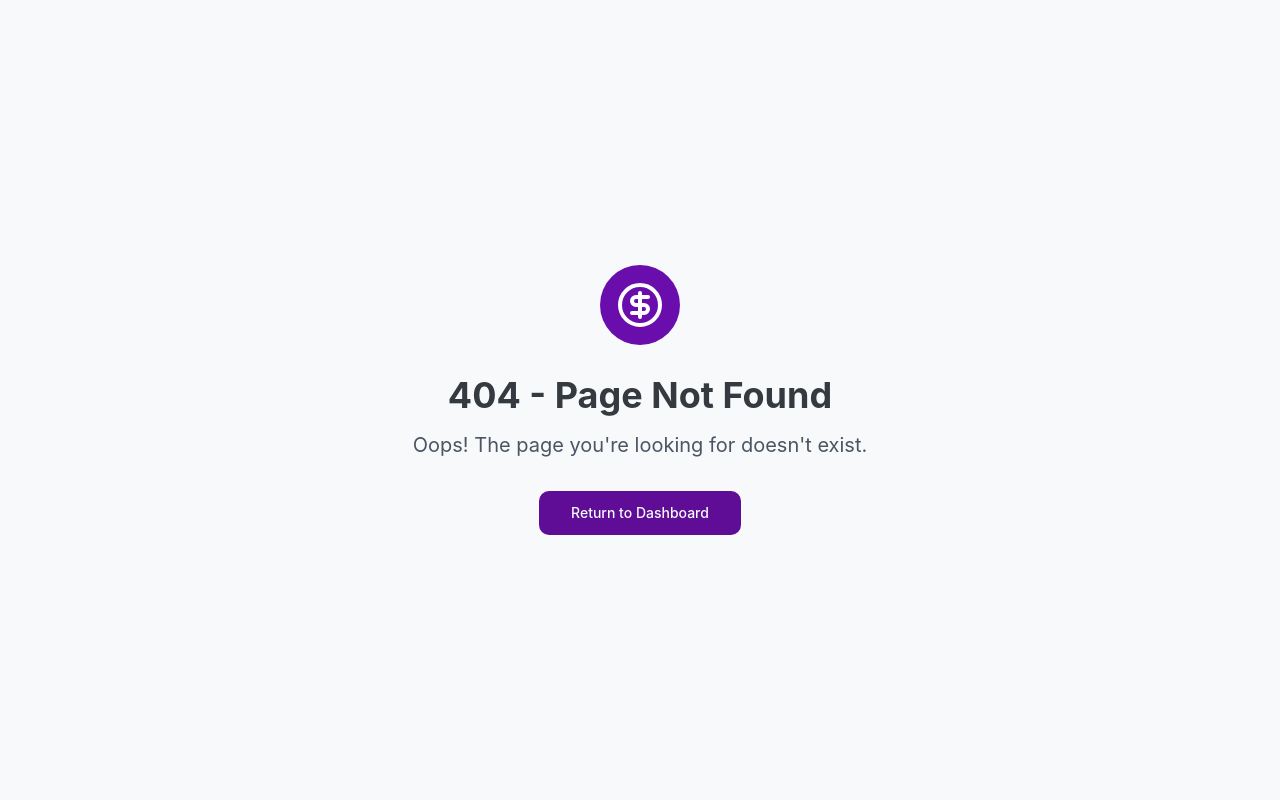
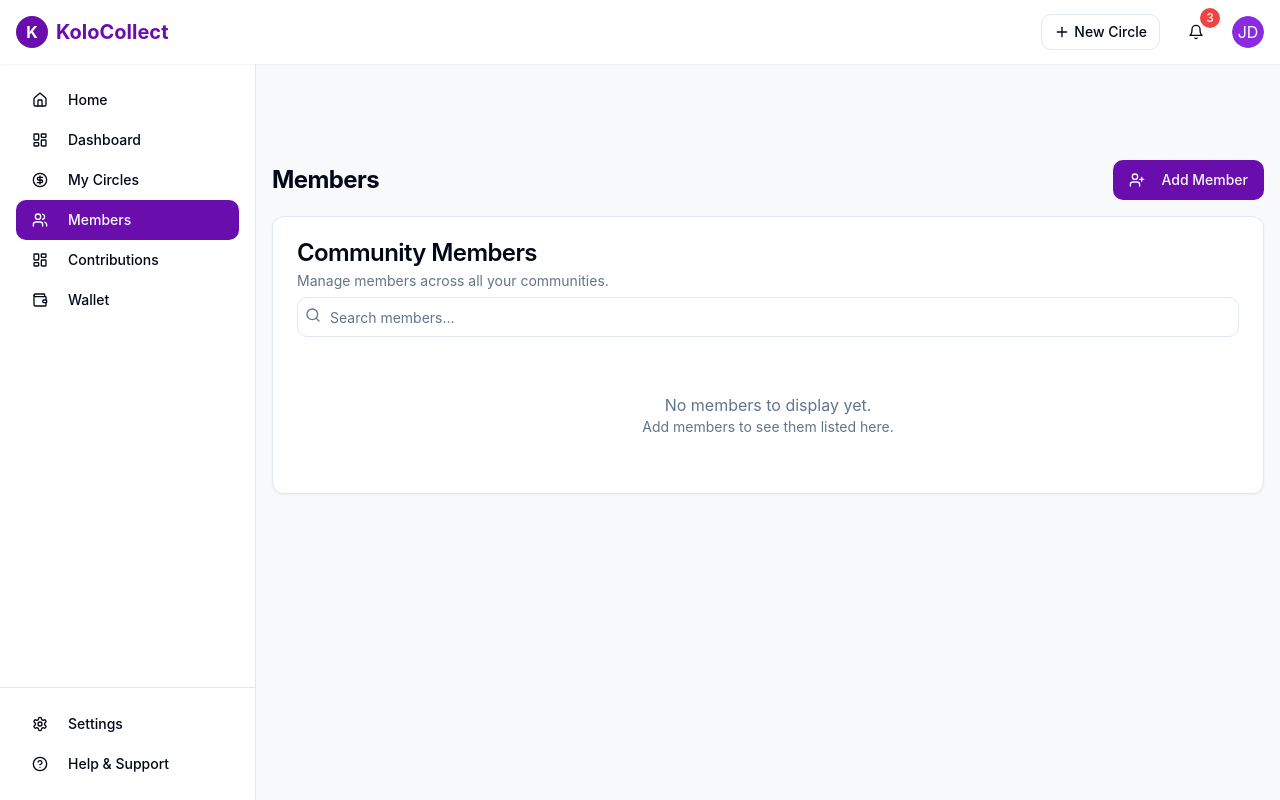
Before and after one commit to shugaroc/kolo-collect-circles, a React (Vite) app: page /members in a window 1280 px wide. Before the commit this address had no page. Built offline with nearby package versions, Linux system fonts and the light colour scheme.

Commit message:
Fix: Activate /members route
The /members route was not active. This commit activates the route.

```diff
--- a/src/App.tsx
+++ b/src/App.tsx
@@ -12,6 +12,7 @@ import PublicCommunities from "./pages/PublicCommunities";
 import CommunityDetail from "./pages/CommunityDetail";
 import CommunityCreate from "./pages/CommunityCreate";
 import Wallet from "./pages/Wallet";
+import Members from "./pages/Members";
 import NotFound from "./pages/NotFound";
 
 const queryClient = new QueryClient();
@@ -31,6 +32,7 @@ const App = () => (
             <Route path="/communities/:id" element={<CommunityDetail />} />
             <Route path="/communities/new" element={<CommunityCreate />} />
             <Route path="/wallet" element={<Wallet />} />
+            <Route path="/members" element={<Members />} />
           </Route>
           <Route path="*" element={<NotFound />} />
         </Routes>
--- /dev/null
+++ b/src/pages/Members.tsx
@@ -0,0 +1,38 @@
+
+import { Card, CardContent, CardDescription, CardHeader, CardTitle } from "@/components/ui/card";
+import { Input } from "@/components/ui/input";
+import { Button } from "@/components/ui/button";
+import { Search, UserPlus } from "lucide-react";
+
+const Members = () => {
+  return (
+    <div className="space-y-4">
+      <div className="flex items-center justify-between">
+        <h1 className="text-2xl font-bold tracking-tight">Members</h1>
+        <Button className="bg-kolo-purple hover:bg-kolo-purple/90">
+          <UserPlus className="mr-2 h-4 w-4" />
+          Add Member
+        </Button>
+      </div>
+
+      <Card>
+        <CardHeader>
+          <CardTitle>Community Members</CardTitle>
+          <CardDescription>Manage members across all your communities.</CardDescription>
+          <div className="relative mt-2">
+            <Search className="absolute left-2 top-2.5 h-4 w-4 text-muted-foreground" />
+            <Input placeholder="Search members..." className="pl-8" />
+          </div>
+        </CardHeader>
+        <CardContent>
+          <div className="text-center py-8 text-muted-foreground">
+            <p>No members to display yet.</p>
+            <p className="text-sm">Add members to see them listed here.</p>
+          </div>
+        </CardContent>
+      </Card>
+    </div>
+  );
+};
+
+export default Members;
```
